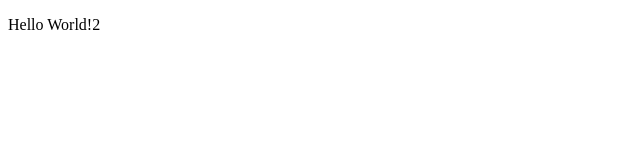
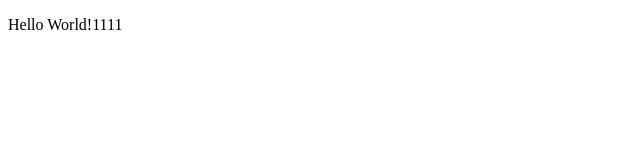
Before and after one commit to Monsterstaped/TestRepo, a plain HTML site: page index.html in a window 1280 px wide. Shown: the full height of the page, 0-640 px from the left. Drawn offline with Linux system fonts and the light colour scheme.

Commit message:
first commit

```diff
--- a/index.html
+++ b/index.html
@@ -6,6 +6,6 @@
     <title>Document</title>
 </head>
 <body>
-    <p>Hello World!2</p>
+    <p>Hello World!1111</p>
 </body>
 </html>
```
